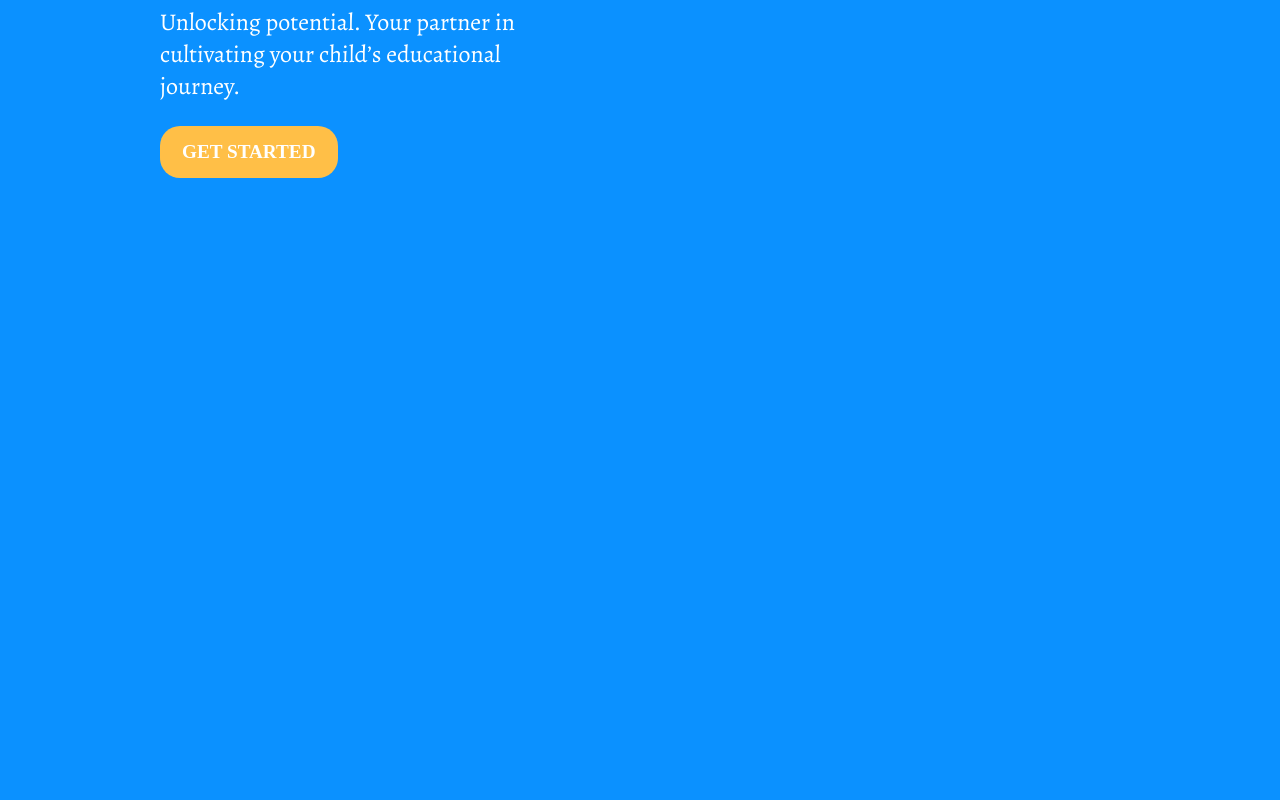
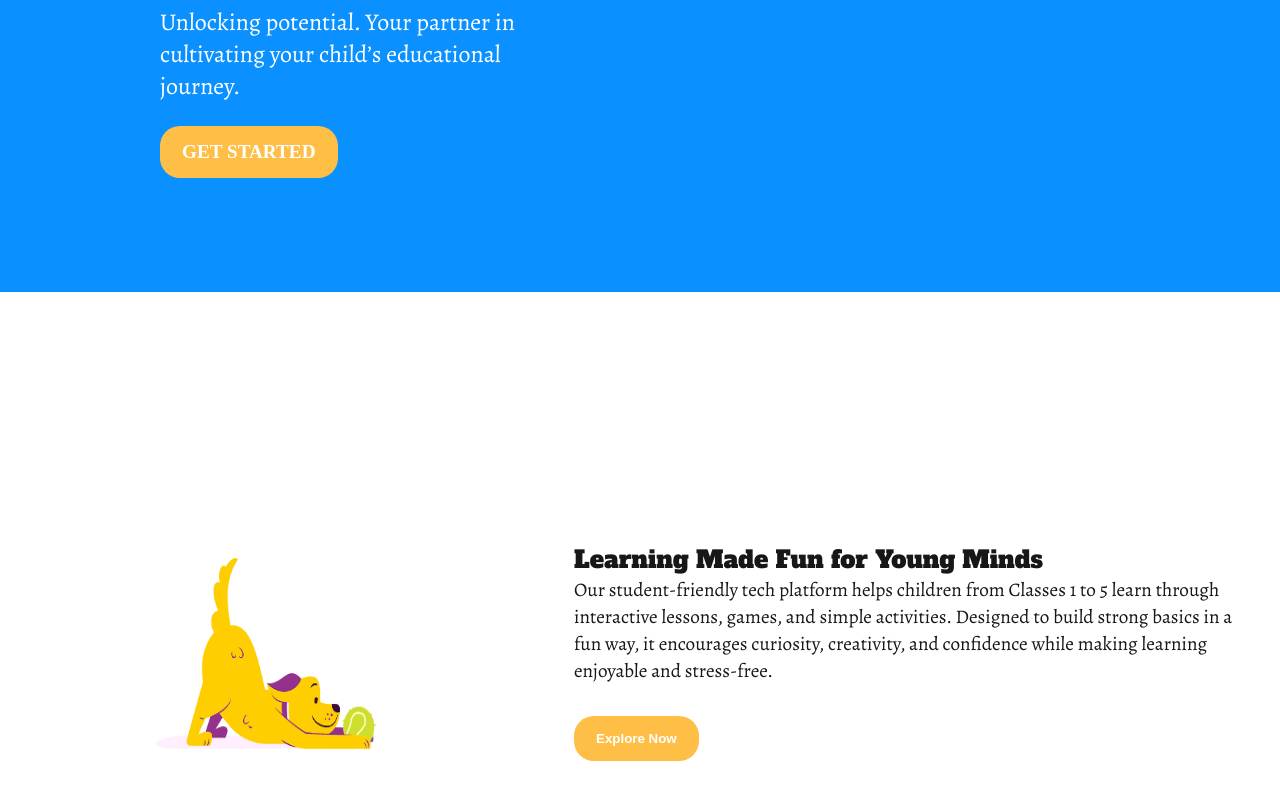
Before and after one commit to mariasanthoshmw/Study.Pilot, a Next.js app: page / in a window 1280 px wide. Shown: the part 348-1148 px from the top of the page. Before the commit the page ends 800 px from the top, so only its background shows below. Built offline with nearby package versions, Linux system fonts and the light colour scheme.

Commit message:
Scroll Part

```diff
--- /dev/null
+++ b/src/pages/Scrollpart1.js
@@ -0,0 +1,61 @@
+import Image from "next/image";
+import myImage from "./public/Group 34.png";
+import logo from "./public/logo.png";
+import { Alfa_Slab_One, Poppins, Alegreya } from "next/font/google";
+const alfaSlab = Alfa_Slab_One({
+  weight: "400",
+  subsets: ["latin"],
+});
+
+const poppins = Poppins({
+  weight: ["400", "500", "600"],
+  subsets: ["latin"],
+});
+const alegreya = Alegreya({
+  weight: ["400", "500"],
+  subsets: ["latin"],
+});
+
+export default function Home() {
+  return (
+    <section className="hero">
+      {/* Background image */}
+      <div className="hero-bg">
+        <Image
+          src={myImage}
+          alt="Kids learning illustration"
+          priority
+          fill
+          sizes="200vw"
+          // style={{ objectFit: "" }}
+        />
+      </div>
+      <nav className="navbar">
+      <div className="navbar-logo">
+        <Image src={logo} alt="Study Pilot Logo" height={45} />
+        <span></span>
+      </div>
+
+      <button className="login-btn font-jsMath">LOGIN</button>
+    </nav>
+
+      {/* Content on top */}
+      <div className={`hero-content ${poppins.className}`}>
+
+        <h1 className={alfaSlab.className}>
+         Boost Your <br /> Child’s Future
+       </h1>
+
+        <p className={alegreya.className}>
+          Unlocking potential. Your partner in
+        </p>
+        <p className={alegreya.className}>
+          cultivating your child’s
+          educational journey.
+        </p>
+       <button className="getStarted-btn font-jsMath">GET STARTED</button>
+
+      </div>
+    </section>
+  );
+}
--- /dev/null
+++ b/src/pages/Scrollpart2.js
@@ -0,0 +1,40 @@
+import Image from "next/image";
+import dogImage from "../pages/public/dogs.png";
+ // place your dog image in public folder
+ import { Alfa_Slab_One, Poppins, Alegreya } from "next/font/google";
+ const alfaSlab = Alfa_Slab_One({
+   weight: "400",
+   subsets: ["latin"],
+ });
+
+ const poppins = Poppins({
+   weight: ["400", "500", "600"],
+   subsets: ["latin"],
+ });
+ const alegreya = Alegreya({
+   weight: ["400", "500"],
+   subsets: ["latin"],
+ });
+
+export default function ScrollSection() {
+  return (
+    <section className="scroll-section">
+      <div className="scroll-content">
+        <div className="scroll-row">
+          <div className="scroll-image">
+            <Image src={dogImage} alt="Dog illustration" width={300} height={300} />
+          </div>
+          <div className="scroll-text">
+           <h1 className={alfaSlab.className}>
+         Learning Made Fun for Young Minds<br />
+       </h1>
+            <p className={alegreya.className}>
+              Our student-friendly tech platform helps children from Classes 1 to 5 learn through interactive lessons, games, and simple activities. Designed to build strong basics in a fun way, it encourages curiosity, creativity, and confidence while making learning enjoyable and stress-free.
+            </p>
+            <button className="getStarted-btn">Explore Now</button>
+          </div>
+        </div>
+      </div>
+    </section>
+  );
+}
--- a/src/pages/index.js
+++ b/src/pages/index.js
@@ -1,61 +1,11 @@
-import Image from "next/image";
-import myImage from "./public/Group 34.png";
-import logo from "./public/logo.png";
-import { Alfa_Slab_One, Poppins, Alegreya } from "next/font/google";
-const alfaSlab = Alfa_Slab_One({
-  weight: "400",
-  subsets: ["latin"],
-});
-
-const poppins = Poppins({
-  weight: ["400", "500", "600"],
-  subsets: ["latin"],
-});
-const alegreya = Alegreya({
-  weight: ["400", "500"],
-  subsets: ["latin"],
-});
+import Hero from "../pages/Scrollpart1";
+import ScrollSection from "../pages/Scrollpart2";
 
 export default function Home() {
   return (
-    <section className="hero">
-      {/* Background image */}
-      <div className="hero-bg">
-        <Image
-          src={myImage}
-          alt="Kids learning illustration"
-          priority
-          fill
-          sizes="200vw"
-          // style={{ objectFit: "" }}
-        />
-      </div>
-      <nav className="navbar">
-      <div className="navbar-logo">
-        <Image src={logo} alt="Study Pilot Logo" height={45} />
-        <span></span>
-      </div>
-
-      <button className="login-btn font-jsMath">LOGIN</button>
-    </nav>
-
-      {/* Content on top */}
-      <div className={`hero-content ${poppins.className}`}>
-
-        <h1 className={alfaSlab.className}>
-         Boost Your <br /> Child’s Future
-       </h1>
-
-        <p className={alegreya.className}>
-          Unlocking potential. Your partner in
-        </p>
-        <p className={alegreya.className}>
-          cultivating your child’s
-          educational journey.
-        </p>
-       <button className="getStarted-btn font-jsMath">GET STARTED</button>
-
-      </div>
-    </section>
+    <>
+      <Hero />
+      <ScrollSection />
+    </>
   );
 }
--- a/src/styles/globals.css
+++ b/src/styles/globals.css
@@ -5,7 +5,7 @@
 
 @media (prefers-color-scheme: dark) {
   :root {
-    --background: #0a0a0a;
+    --background: #0B91FF;
     --foreground: #ededed;
   }
 }
@@ -166,3 +166,44 @@ a {
   font-weight: 600;
   cursor: pointer;
 }
+.scroll-section {
+  background-color: #fff; /* white background */
+  width: 100%;
+  min-height: 90vh;
+  display: flex;
+  justify-content: center;
+  align-items: center;
+  padding: 4rem 2rem;
+}
+
+.scroll-content {
+  max-width: 1200px;
+  width: 100%;
+}
+
+.scroll-row {
+  display: flex;
+  align-items: center;
+  gap: 3rem; /* spacing between image and text */
+  flex-wrap: wrap; /* responsive: stacks on small screens */
+}
+
+.scroll-image {
+  flex: 1 1 40%; /* image takes ~40% width */
+  display: flex;
+  justify-content: center;
+}
+
+.scroll-text {
+  flex: 1 1 55%; /* text takes ~55% width */
+}
+
+.scroll-text h2 {
+  font-size: 2.5rem;
+  margin-bottom: 1rem;
+}
+
+.scroll-text p {
+  font-size: 1.2rem;
+  margin-bottom: 2rem;
+}
```
